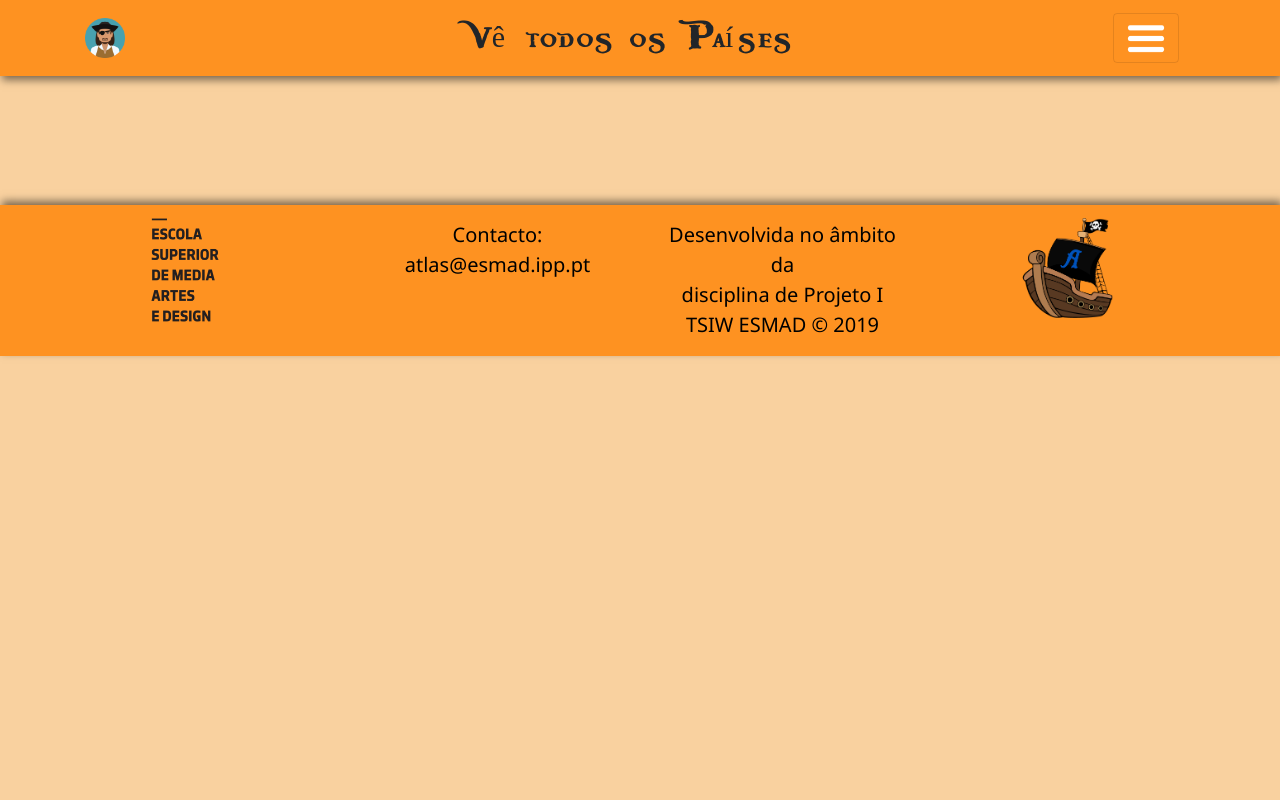
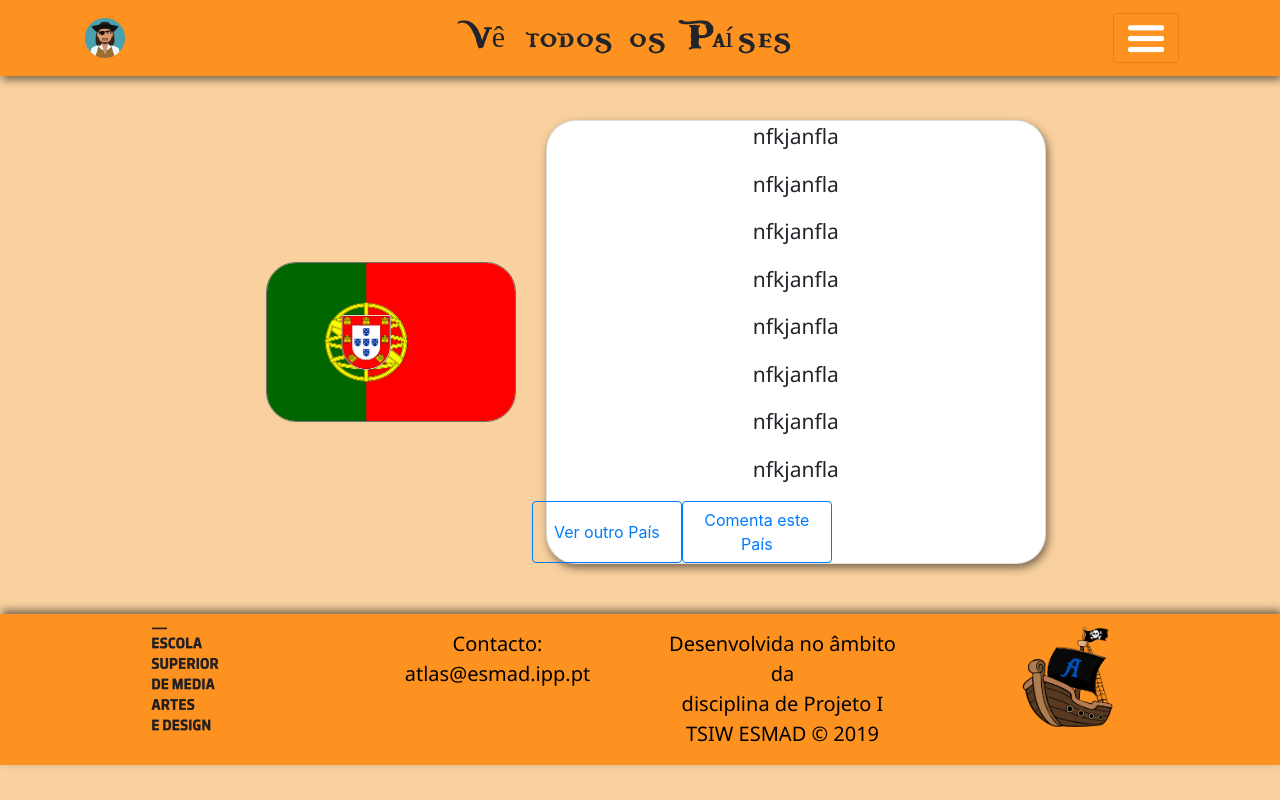
Before and after one commit to gnguedes/projetoatlas, a plain HTML site: page html/country.html in a window 1280 px wide. Drawn offline with nearby package versions, Linux system fonts and the light colour scheme.

Commit message:
detalhes do pais - inicio

```diff
--- a/css/catalogo.css
+++ b/css/catalogo.css
@@ -65,6 +65,13 @@ body {
     box-shadow: 2px 4px 8px rgba(0, 0, 0, .5);
 }
 
+#cardDetails{
+    float: left;
+    border-radius: 30px;
+    box-shadow: 2px 4px 8px rgba(0, 0, 0, .5);
+    width: 500px;
+}
+
 #cardCountry {
     top: 20px;
     margin: auto;
@@ -100,6 +107,28 @@ body {
     align-items: center;
     border-radius: 30px;
     border: 1px solid #707070;
+}
+
+#imgCountryDetails{
+    width: 250px;
+    height: 160px;
+    border-radius: 30px;
+    border: 1px solid #707070;
+    position: relative;
+    margin: auto;
+    float: right;
+    top: 50%;
+    margin-top: -80px;
+}
+
+#txtCardDetails{
+    text-align: center;
+    font-family: 'Segoe UI', Tahoma, Geneva, Verdana, sans-serif;
+    font-size: 21px;
+}
+
+#rowDetails{
+    margin-top: 120px;
 }
 
 /*Alteração da cor de fundo do card e da cor do texto quando o cursor passa por cima (hover)*/
@@ -155,3 +184,7 @@ hr {
     align-content: center;
     justify-content: center;
 }
+
+#buttonDetails{
+    width: 150px;
+}
--- a/html/catalogo_continente.html
+++ b/html/country.html
@@ -2,7 +2,7 @@
 <html lang="en">
 
 <head>
-    <title>Catálogo</title>
+    <title>Title</title>
     <!-- Required meta tags -->
     <meta charset="utf-8">
     <meta name="viewport" content="width=device-width, initial-scale=1, shrink-to-fit=no">
@@ -17,17 +17,21 @@
     <div class="container" id="container">
         <nav class="navbar navbar-light fixed-top">
             <div class="container">
+                <!--Ícone do perfil-->
                 <a class="navbar-brand" href="#">
                     <img src="../images/pirata_rapaz.png" width="40" height="40" class="d-inline-block align-top"
                         alt="">
                 </a>
+                <!--Texto no centro da navbar-->
                 <p id="navBarText">Vê todos os Países</p>
+                <!--Menu hamburguer-->
                 <a class="navbar-brand" href="#">
-                    <!-- Collapse button -->
+                    <!--Botão caracteristico de um menu hamburguer-->
                     <button class="navbar-toggler" type="button" data-toggle="collapse"
                         data-target="#navbarSupportedContent15" aria-controls="navbarSupportedContent15"
                         aria-expanded="false" aria-label="Toggle navigation"><span><img
                                 src="../images/menu hambuger branco.png" width="40px" height="40px"></span></button>
+                    <!--Espaço onde se encontra os itens do menu-->
                     <div class="collapse navbar-collapse" id="navbarSupportedContent15">
                         <ul class="navbar-nav mr-auto">
                             <li class="nav-item active">
@@ -50,20 +54,43 @@
                 </a>
             </div>
         </nav>
-        <h1 id="titleCatalog"></h1>
     </div>
-    <footer id="footer">
+    <div class="row" id="rowDetails">
+        <div class="col-lg-5">
+            <img src="../images/flags/Portugal.png" id="imgCountryDetails">
+        </div>
+        <div class="col-lg-7">
+            <div class="card" id="cardDetails">
+                <p id="txtCardDetails">nfkjanfla</p>
+                <p id="txtCardDetails">nfkjanfla</p>
+                <p id="txtCardDetails">nfkjanfla</p>
+                <p id="txtCardDetails">nfkjanfla</p>
+                <p id="txtCardDetails">nfkjanfla</p>
+                <p id="txtCardDetails">nfkjanfla</p>
+                <p id="txtCardDetails">nfkjanfla</p>
+                <p id="txtCardDetails">nfkjanfla</p>
+                <div class="row">
+                    <button type="button" id="buttonDetails" class="btn btn-outline-primary">Ver outro País</button>
+                    <button type="button" id="buttonDetails" class="btn btn-outline-primary">Comenta este País</button>
+                </div>
+            </div>
+        </div>
+    </div>
+    <footer id="footer" style="margin-top: 50px;">
         <div class="container">
             <div class="row">
+                <!--Logo da ESMAD-->
                 <div class="col-lg-3 col-md-3 col-sm-3">
                     <img src="../images/logo_esmad.png" id="logoESMAD" width="200px;" height="130px;">
                 </div>
+                <!--Textos no meio do footer-->
                 <div class="col-lg-3 col-md-3 col-sm-3">
                     <p id="footerText">Contacto:<br>atlas@esmad.ipp.pt</p>
                 </div>
                 <div class="col-lg-3 col-md-3 col-sm-3">
                     <p id="footerText">Desenvolvida no âmbito da<br>disciplina de Projeto I<br>TSIW ESMAD © 2019</p>
                 </div>
+                <!--Logo do projeto Atlas-->
                 <div class="col-lg-3 col-md-3 col-sm-3">
                     <img src="../images/logo_sem_mar-08.png" width="100px;" height="100px;" id="logoAtlas">
                 </div>
@@ -71,8 +98,6 @@
         </div>
     </footer>
     <!-- Optional JavaScript -->
-    <script src="../js/views/countryView.js"></script>
-    <script type="module" src="../js/controllers/countryController.js"></script>
     <!-- jQuery first, then Popper.js, then Bootstrap JS -->
     <script src="https://code.jquery.com/jquery-3.3.1.slim.min.js"
         integrity="sha384-q8i/X+965DzO0rT7abK41JStQIAqVgRVzpbzo5smXKp4YfRvH+8abtTE1Pi6jizo" crossorigin="anonymous">
--- a/js/controllers/countryController.js
+++ /dev/null
@@ -1,49 +0,0 @@
-import Country from "../models/country.js"
-
-
-//obter o continente selecionado
-const continentSelected = sessionStorage.getItem("continentSelected")
-
-let countries = []
-
-if (localStorage.getItem("countries")) {
-    countries = JSON.parse(localStorage.getItem("countries"))
-} else {
-    const portugal = new Country("Portugal", "europe", "Lisboa", "10 milhões", "Português", "Euro", "Mediterrânico", "1143", "", "20", "4.7")
-    const polonia = new Country("Polonia", "europe", "Varsóvia", "38 milhões", "Polaco/Polonês", "Złoty", "Temperado Continental", "1918", "", "37", "3.9   ")
-    const alemanha = new Country("Alemanha", "europe", "Berlim", "82 milhões", "Alemão", "Euro", "Temperado Umido", "1871", "", "13", "4.5")
-    const brasil = new Country("Brasil", "southAmerica", "Brasília", "209 milhões", "Português", "Real", "Tropical", "1821 a 1825", "", "54", "3.2")
-    const espanha = new Country("Espanha", "europe", "Madrid", "46 milhões", "Espanhol", "Euro", "Mediterrânico", "1640", "", "43", "4.1")
-
-    countries.push(portugal, brasil, alemanha, polonia, espanha)
-    localStorage.setItem("countries", JSON.stringify(countries))
-}
-
-let i = 0;
-const container = document.querySelector("#container")
-let result = ""
-
-for (const country of countries) {
-    if (country.continent == continentSelected) {
-        if (i % 3 == 0) {
-            result += `<div class="row">`
-        }
-        result += `<div class="col-lg-4 col-md-6 col-sm-12">
-        <a class="aCard" href="../../html/country.html" id="${country.name}">
-            <div class="card" id="cardCountry">
-                <img src="../images/flags/${country.name}.png" class="imgSouthAmerica"
-                    id="imgCountry">
-                <hr />
-                <div class="card-body">
-                    <p class="card-text" id="cardText">${country.name}</p>
-                </div>
-            </div>
-        </a>
-    </div>`
-        i++
-        if (i % 3 == 0){
-            result += `</div>`
-        }
-    }
-}
-container.innerHTML += result
```
Also changed, not shown: html/catalogo.html (+1 -1 lines), js/controllers/catalogController.js (added, +49 -0 lines), js/views/catalogView.js (renamed from js/views/countryView.js).
